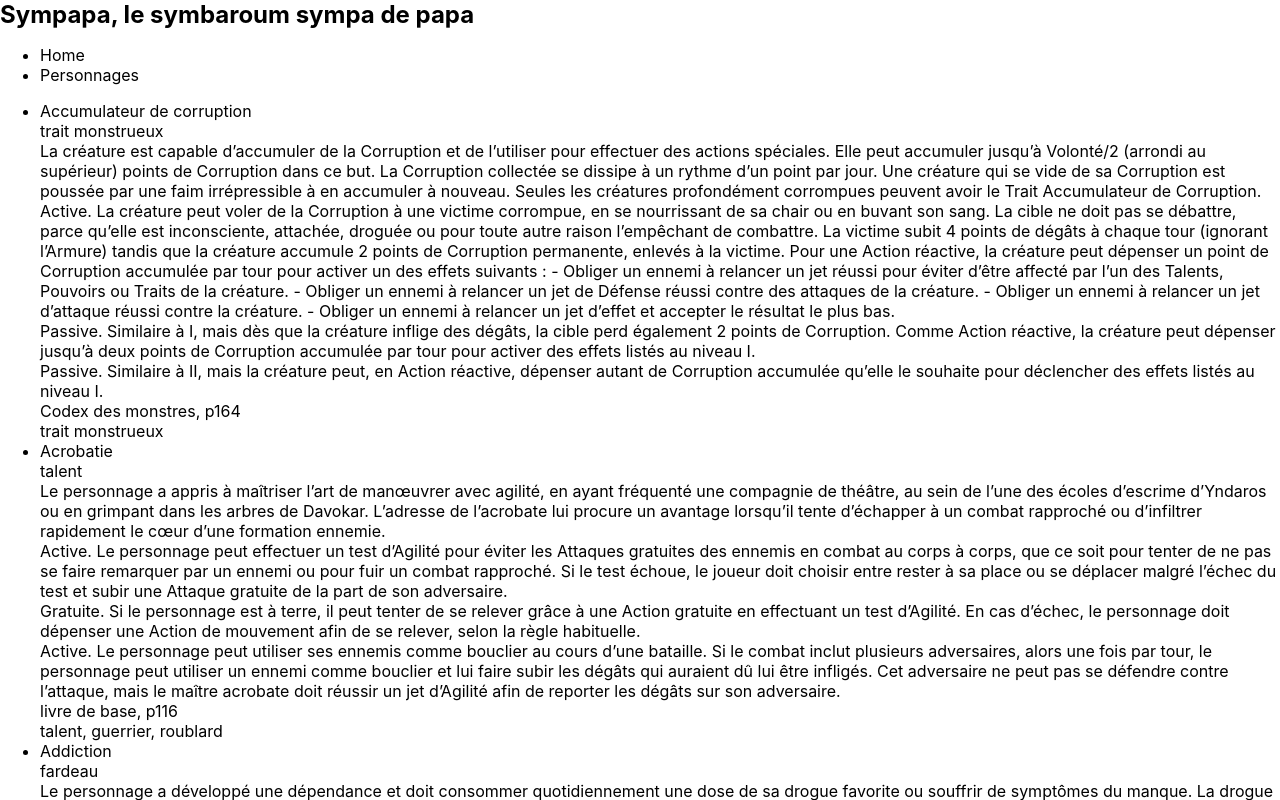
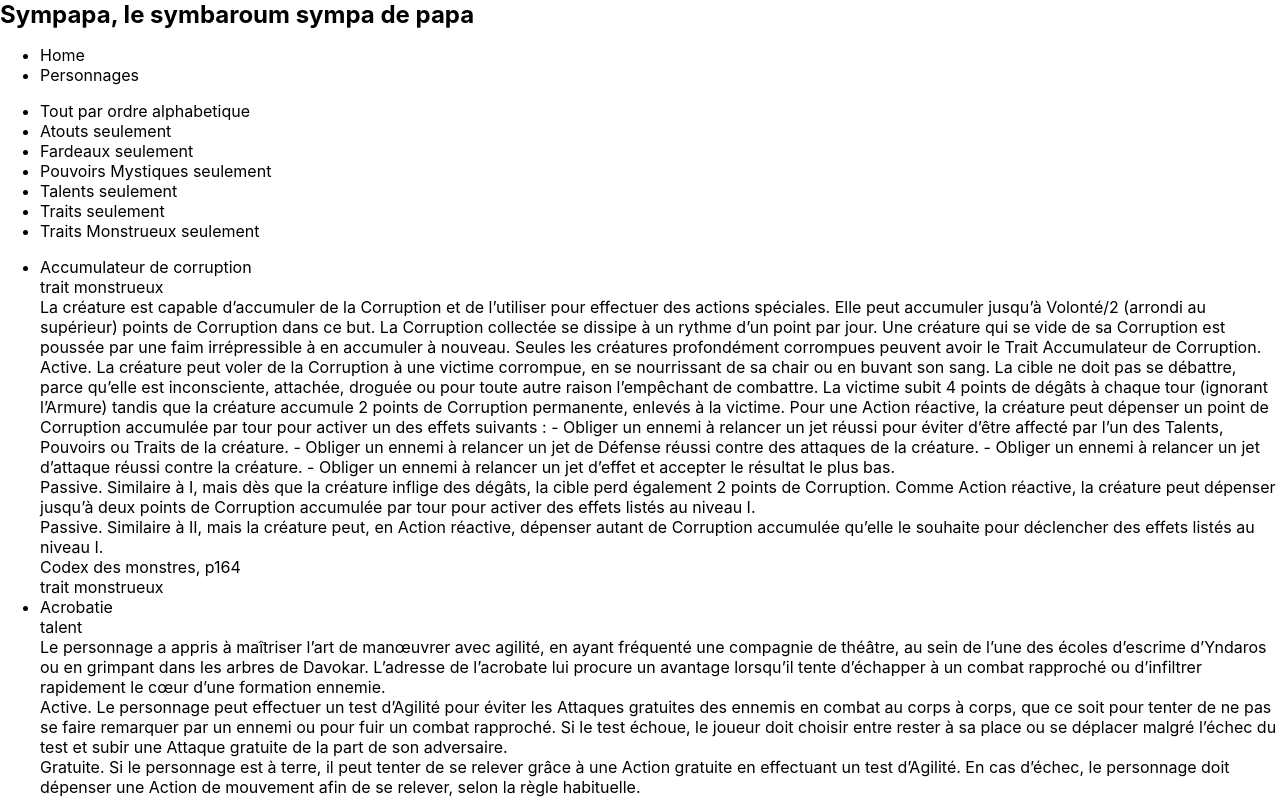
Before and after one commit to napoleonbara/sympapa, a Next.js app: page /aptitudes in a window 1280 px wide. Shown: the top 800 px of the page. Built offline with nearby package versions, Linux system fonts and the light colour scheme.

Commit message:
Adding sorting links.

```diff
--- a/pages/aptitudes.js
+++ b/pages/aptitudes.js
@@ -6,20 +6,45 @@ import Link from 'next/link'
 import styles from '../styles/Home.module.css'
 
 
-export async function getServerSideProps({ params, req, res }) {
+export async function getServerSideProps({ query, req, res }) {
 
-  console.log(req.headers.host)
+  console.log(query)
   const data = await fetch(`http://${req.headers.host}/api/aptitudes`);
-  const aptitudes = await data.json();
+  let aptitudes = await data.json();
+
+  if(query.hasOwnProperty('type')){
+    console.log("pouet")
+    aptitudes = aptitudes.filter(e => e.type === query.type);
+  }
+
+  aptitudes = aptitudes.sort( (a, b) => a.name.localeCompare(b.name) );
+
   return { props: { aptitudes } }
 }
 
-export default function Aptitudes({aptitudes}) {
+export default function Aptitudes({aptitudes, query}) {
+
+  const sortLinks = [
+    { query: {}, text: "Tout par ordre alphabetique"},
+    { query: {type:"atout"}, text: "Atouts seulement"},
+    { query: {type:"fardeau"}, text: "Fardeaux seulement"},
+    { query: {type:"pouvoir mystique"}, text: "Pouvoirs Mystiques  seulement"},
+    { query: {type:"talent"}, text: "Talents seulement"},
+    { query: {type:"trait"}, text: "Traits seulement"},
+    { query: {type:"trait monstrueux"}, text: "Traits Monstrueux seulement"}
+  ];
 
   return (
     <Layout>
       <ul>
-        {aptitudes.sort( (a, b) => a.name.localeCompare(b.name) ).map((apt) =>
+        {sortLinks.map(({query, text}) =>
+          <li key={text}>
+            <Link href={{pathname: "/aptitudes", query: query}}><a>{text}</a></Link>
+          </li>
+        )}
+      </ul>
+      <ul>
+        {aptitudes.map((apt) =>
           <li key={apt.id}>
             <AptitudeCard aptitude={apt}/>
           </li>
```
